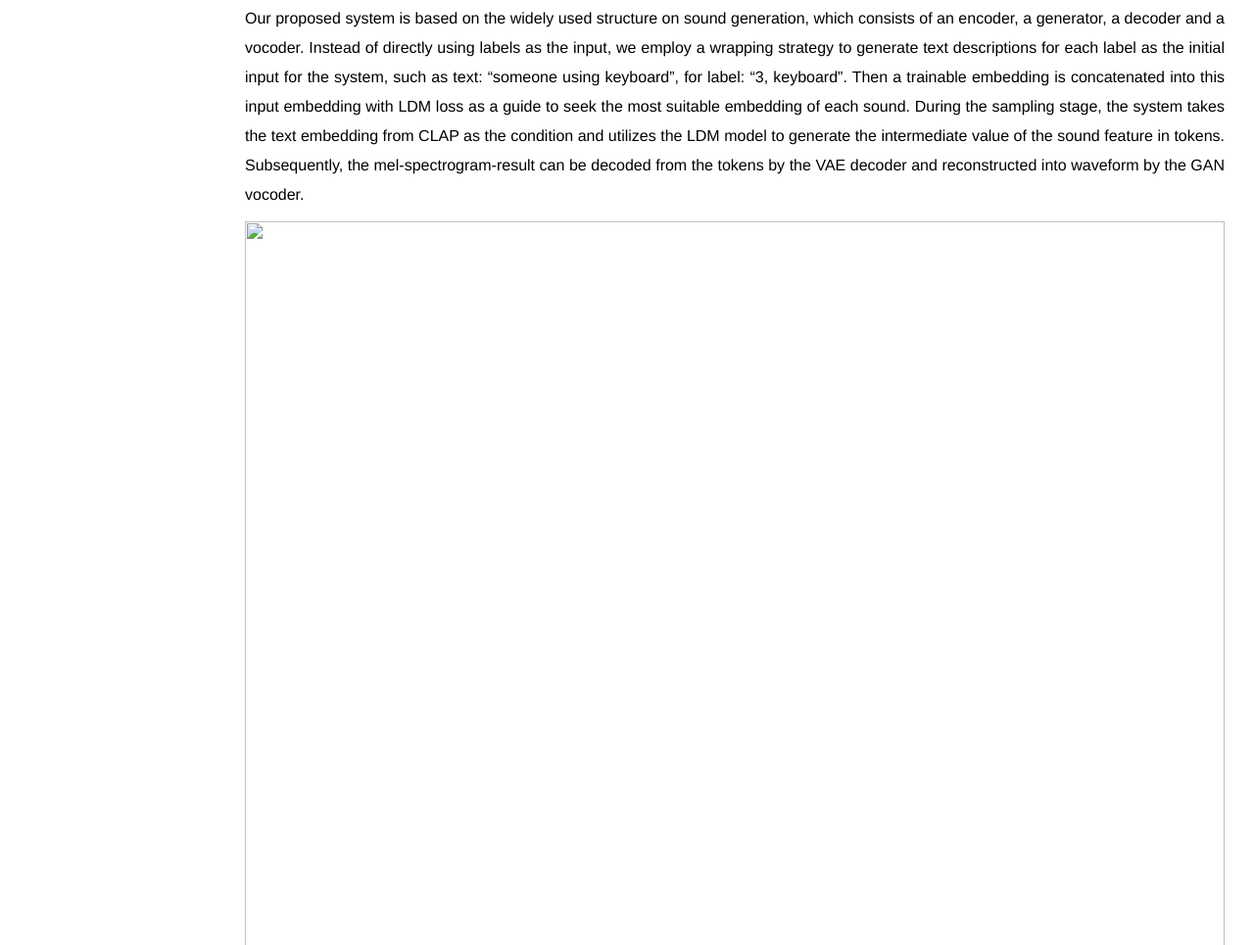
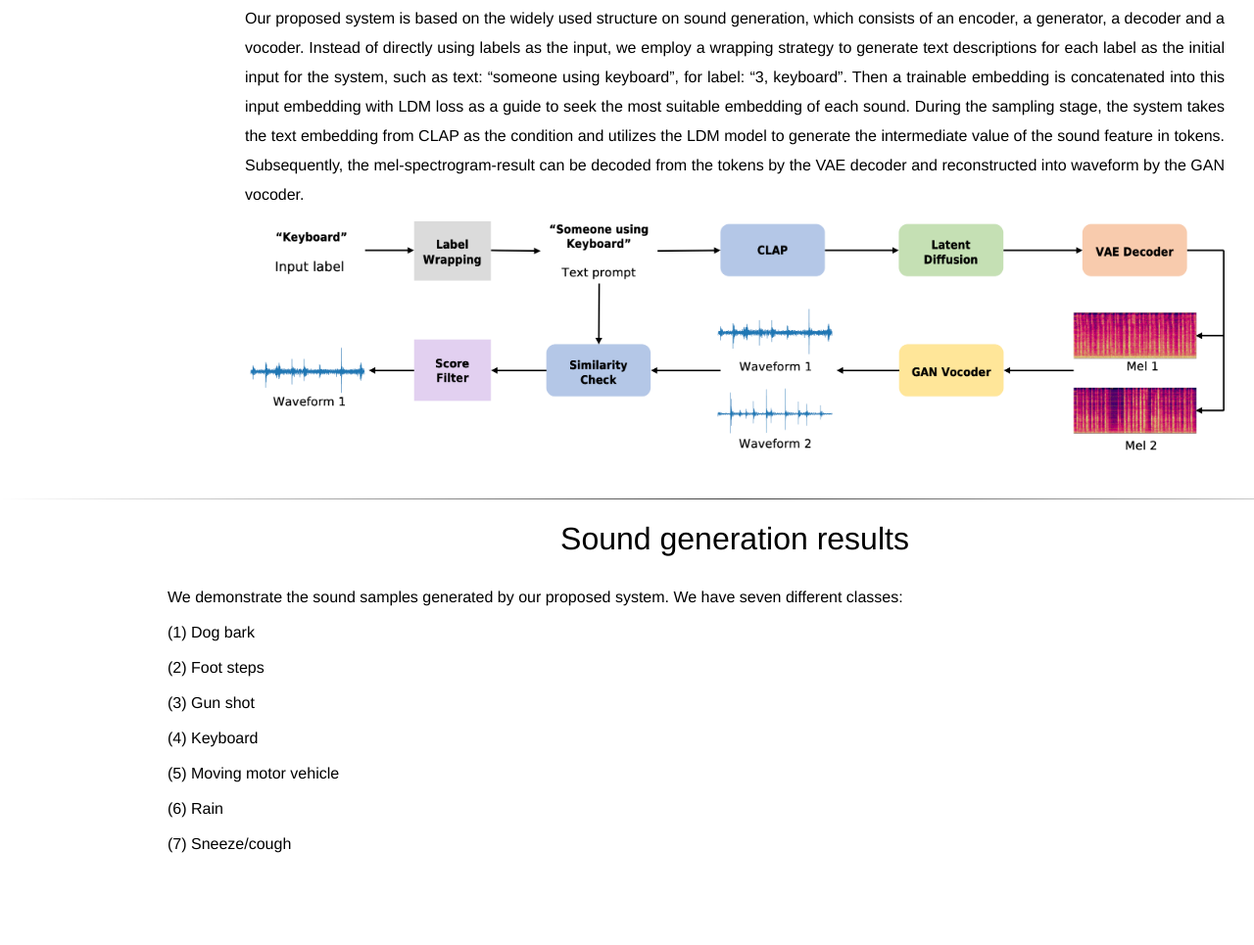
Before and after one commit to yyua8222/dcase_2023_t7, a plain HTML site: page index.html in a window 1280 px wide. Shown: the part 786-1751 px from the top of the page at 98% size. Drawn offline with Linux system fonts and the light colour scheme; a script that the page names is missing.

Commit message:
Update index.html

```diff
--- a/index.html
+++ b/index.html
@@ -247,7 +247,7 @@
             </td>
          </tr>
          <tr>
-            <td><img style="width:1000px" src="./resources/overview.png"/></td>
+            <td><img style="width:1000px" src="./resources/overview1.png"/></td>
          </tr>
       </table>
       <br>
```
